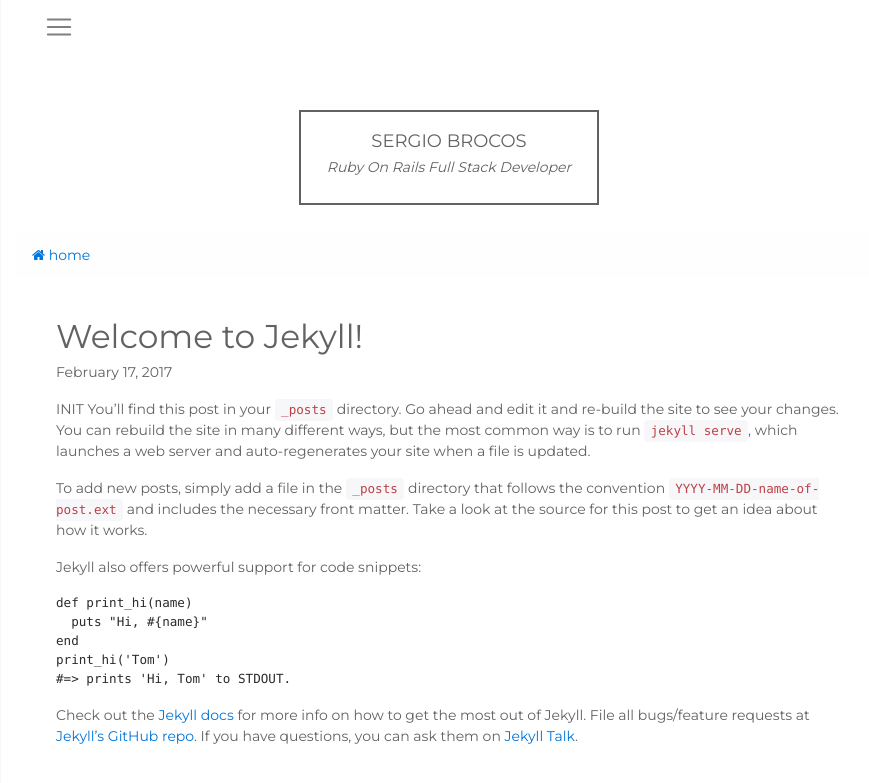
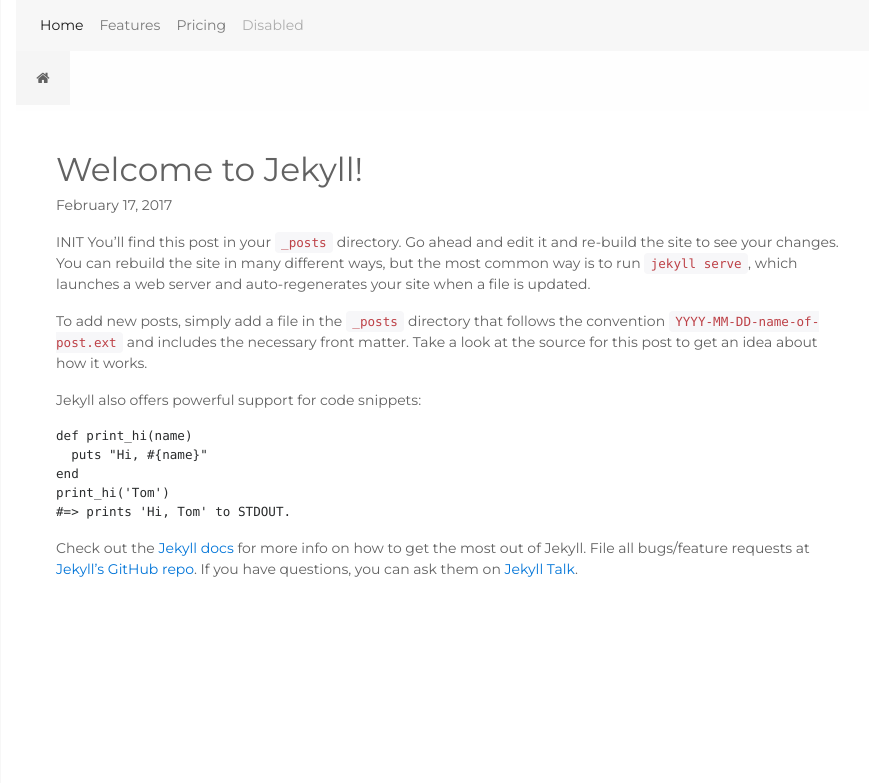
Before and after one commit to sbrocos/sbrocos.github.io, a Jekyll site: the page built from _posts/2017-02-17-welcome-to-jekyll.markdown, in a window 1280 px wide. Shown: the top 783 px of the page, without its empty margins (383-1252 px from the left). Built offline with Jekyll 4.4.1, drawn with Linux system fonts in a browser that asks for light colours; nearby versions of some CDN libraries.

Commit message:
general changes

```diff
--- a/_includes/header.html
+++ b/_includes/header.html
@@ -1,13 +1,13 @@
-<div class="pos-f-t">
-    <div class="collapse" id="navbarToggleExternalContent">
-        <div class="bg-light p-4">
-            <h4 class="text-white">Collapsed content</h4>
-            <span class="text-muted">Toggleable via the navbar brand.</span>
+<nav class="navbar navbar-toggleable-md navbar-light bg-faded">
+    <button class="navbar-toggler navbar-toggler-right" type="button" data-toggle="collapse" data-target="#navbarNavAltMarkup" aria-controls="navbarNavAltMarkup" aria-expanded="false" aria-label="Toggle navigation">
+        <span class="navbar-toggler-icon"></span>
+    </button>
+    <div class="collapse navbar-collapse" id="navbarNavAltMarkup">
+        <div class="navbar-nav">
+            <a class="nav-item nav-link active" href="#">Home <span class="sr-only">(current)</span></a>
+            <a class="nav-item nav-link" href="#">Features</a>
+            <a class="nav-item nav-link" href="#">Pricing</a>
+            <a class="nav-item nav-link disabled" href="#">Disabled</a>
         </div>
     </div>
-    <nav class="navbar navbar-light">
-        <button class="navbar-toggler" type="button" data-toggle="collapse" data-target="#navbarToggleExternalContent" aria-controls="navbarToggleExternalContent" aria-expanded="false" aria-label="Toggle navigation">
-            <span class="navbar-toggler-icon"></span>
-        </button>
-    </nav>
-</div>
+</nav>
--- a/_layouts/default.html
+++ b/_layouts/default.html
@@ -35,14 +35,7 @@
       <div class="container-fluid">
           <!-- Header here -->
           {% include header.html %}
-          <!-- Sidebar here -->
-          <!--{% include sidebar.html %}-->
-          <div class="jumbotron">
-              <div class="box">
-                <h1>sergio brocos</h1>
-                <h4>Ruby On Rails Full Stack Developer</h4>
-              </div>
-          </div>
+
           <div class="containers">
               <!-- Content here -->
               {{ content }}
--- a/css/main.css
+++ b/css/main.css
@@ -18,6 +18,37 @@
     font-size: 16px; }
     header .brand:hover {
       text-decoration: none; }
+
+.breadcrumb {
+  background: transparent;
+  padding: 0; }
+  .breadcrumb a.fa_button {
+    display: inline-block;
+    overflow: hidden;
+    width: 54px;
+    height: 54px;
+    text-align: center;
+    line-height: 54px;
+    font-size: 0.9rem;
+    color: #626262;
+    background: #F5F5F5;
+    transition: background 0.3s ease; }
+    .breadcrumb a.fa_button i {
+      margin-left: 0; }
+    .breadcrumb a.fa_button span {
+      margin: 0;
+      transition: margin 0.4s ease; }
+    .breadcrumb a.fa_button:hover {
+      width: auto;
+      transition: background 0.4s ease;
+      transition: width 0.4s ease;
+      text-decoration: none;
+      background: #e5e5e5; }
+      .breadcrumb a.fa_button:hover i {
+        margin-left: 20px; }
+      .breadcrumb a.fa_button:hover span {
+        margin: 0px 20px 0px 5px;
+        transition: margin 0.4s ease; }
 
 .sidebar {
   position: fixed;
--- a/sass/main.sass
+++ b/sass/main.sass
@@ -1,7 +1,7 @@
 @import "mixins"
 @import "typography"
 @import "header"
-//@import "breadcrumb"
+@import "breadcrumb"
 @import "sidebar"
 //@import "blog_list"
 
```
Also changed, not shown: 1 other file.
